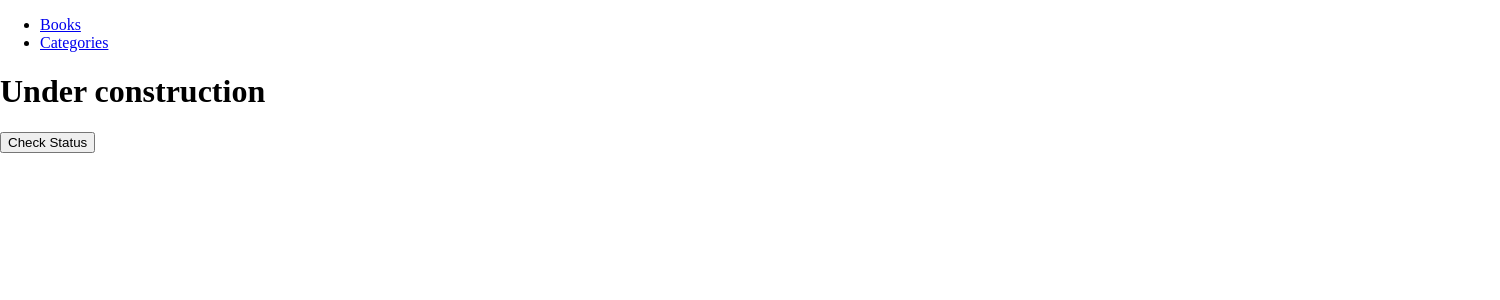
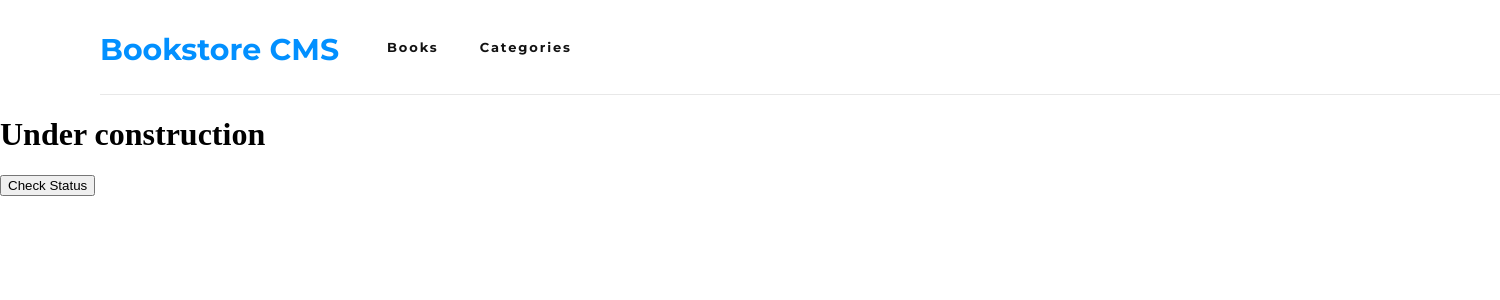
Before and after one commit to abdulrahmanshr75/Book-Store-React.js, a React (Create React App) app: page /categories in a window 1280 px wide. Shown: the top 300 px of the page, 1500 px wide, since content can reach past the window. Built offline with nearby package versions, Linux system fonts and the light colour scheme.

Commit message:
navbar-done

```diff
--- a/public/index.html
+++ b/public/index.html
@@ -11,6 +11,12 @@
     />
     <link rel="apple-touch-icon" href="%PUBLIC_URL%/logo192.png" />
     <link rel="manifest" href="%PUBLIC_URL%/manifest.json" />
+    <link rel="preconnect" href="https://fonts.googleapis.com" />
+    <link rel="preconnect" href="https://fonts.gstatic.com" crossorigin />
+    <link
+      href="https://fonts.googleapis.com/css2?family=Montserrat:wght@700&family=Roboto+Slab:wght@500&display=swap"
+      rel="stylesheet"
+    />
     <title>Book Store</title>
   </head>
   <body>
--- a/src/App.css
+++ b/src/App.css
@@ -4,7 +4,88 @@
   box-sizing: border-box;
 }
 
+header {
+  width: 100%;
+  height: auto;
+}
+
 body {
   margin: 0;
   padding: 0;
 }
+
+.navbar {
+  width: 87.5rem;
+  height: 5.938rem;
+  display: flex;
+  align-items: center;
+  justify-content: flex-start;
+  margin-left: 6.25rem;
+  border-bottom: 1px solid #e8e8e8;
+}
+
+.bookContent {
+  width: 75rem;
+  height: 10.625rem;
+  margin: 2.313rem 6.25rem 0;
+  padding: 2rem 9.188rem 1.625rem 1.688rem;
+  border-radius: 4px;
+  border: solid 1px #e5e5e5;
+  background-color: #fff;
+  list-style: none;
+}
+
+.title {
+  width: 12.313rem;
+  height: 1.813rem;
+  margin: 0.188rem 20.188rem 0 0;
+  font-family: 'Roboto Slab', serif;
+  font-size: 1.375rem;
+  font-weight: bold;
+  font-stretch: normal;
+  font-style: normal;
+  line-height: normal;
+  letter-spacing: -0.2px;
+  color: var(--black-two);
+}
+
+
+.logo {
+  width: 15rem;
+  height: 2.313rem;
+  margin: 0.375rem 2.938rem 0.125rem 0;
+  font-family: 'Montserrat', sans-serif;
+  font-size: 1.875rem;
+  font-weight: bold;
+  font-stretch: normal;
+  font-style: normal;
+  line-height: normal;
+  letter-spacing: normal;
+  color: #0290ff;
+}
+
+.unorderd-list {
+  margin: 0;
+  padding: 0;
+  background-color: #fff;
+  display: flex;
+  align-items: flex;
+  justify-content: center;
+  list-style: none;
+}
+
+.link {
+  width: 3.688rem;
+  height: 1rem;
+  margin: 1.125rem 2.563rem 0.688rem 0;
+  font-family: 'Montserrat', sans-serif;
+  font-size: 0.813rem;
+  font-weight: normal;
+  font-stretch: normal;
+  font-style: normal;
+  line-height: normal;
+  letter-spacing: 1.9px;
+  color: #121212;
+  list-style: none;
+  text-decoration: none;
+}
--- a/src/components/Book.js
+++ b/src/components/Book.js
@@ -1,14 +1,13 @@
-import React from 'react';
-import PropTypes from 'prop-types';
-import { useDispatch } from 'react-redux';
-import { removeBook } from '../redux/Books/booksReducer';
+import React from "react";
+import PropTypes from "prop-types";
+import { useDispatch } from "react-redux";
+import { removeBook } from "../redux/Books/booksReducer";
 
 const Book = ({ book }) => {
   const dispatch = useDispatch();
   return (
     <li className="bookContent">
-      {book.title}
-      {' by '}
+      <h3 className="title">{book.title}</h3>
       {book.author}
       <button
         type="button"
--- a/src/components/Navbar.js
+++ b/src/components/Navbar.js
@@ -1,28 +1,33 @@
-import React from 'react';
-import { NavLink } from 'react-router-dom';
+import React from "react";
+import { NavLink } from "react-router-dom";
 
 const links = [
   {
     id: 1,
-    path: '/',
-    text: 'Books',
+    path: "/",
+    text: "Books",
   },
   {
     id: 2,
-    path: '/categories',
-    text: 'Categories',
+    path: "/categories",
+    text: "Categories",
   },
 ];
 const Navbar = () => (
+  <header>
     <nav className="navbar">
+      <h1 className="logo">Bookstore CMS</h1>
       <ul className="unorderd-list">
         {links.map((link) => (
           <li key={link.id}>
-          <NavLink to={link.path}>{link.text}</NavLink>
+            <NavLink className="link" to={link.path}>
+              {link.text}
+            </NavLink>
           </li>
         ))}
       </ul>
     </nav>
+  </header>
 );
 
 export default Navbar;
```
Lines whose indentation alone changed are shown as unchanged.
